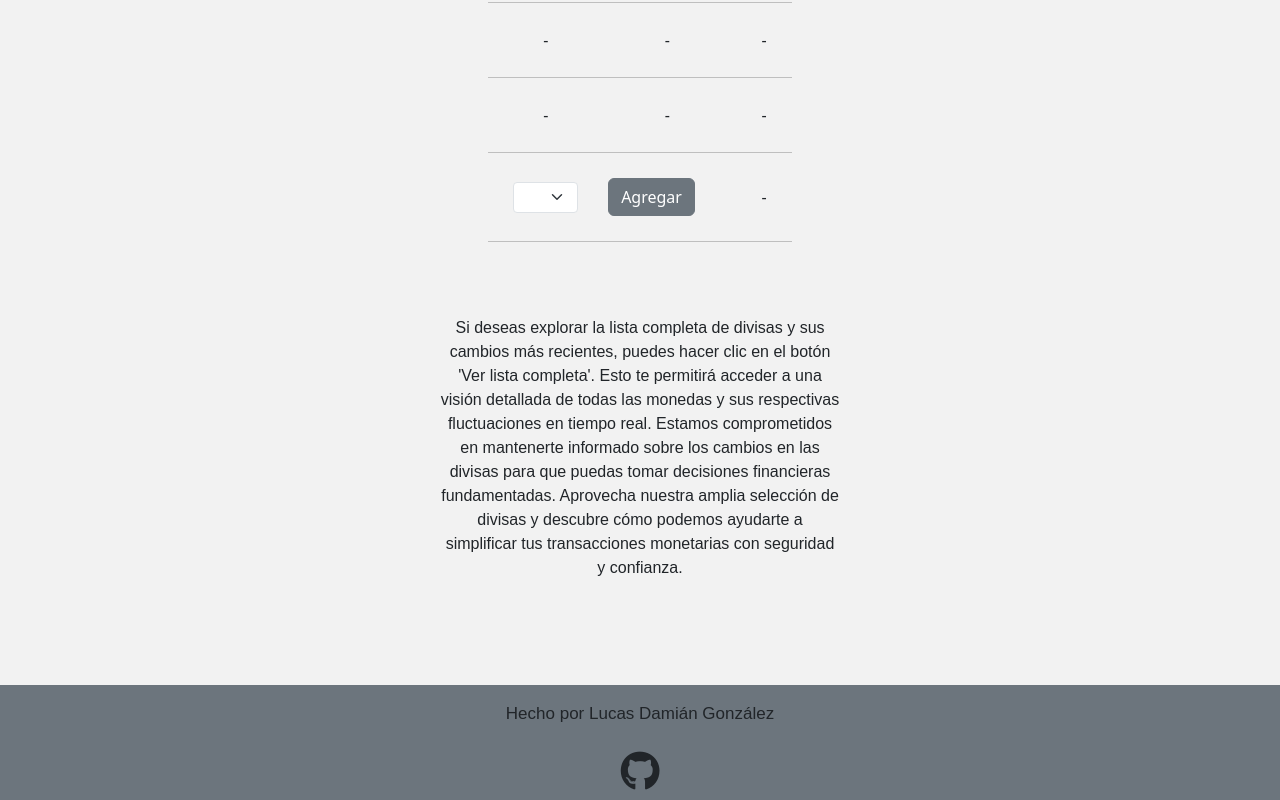
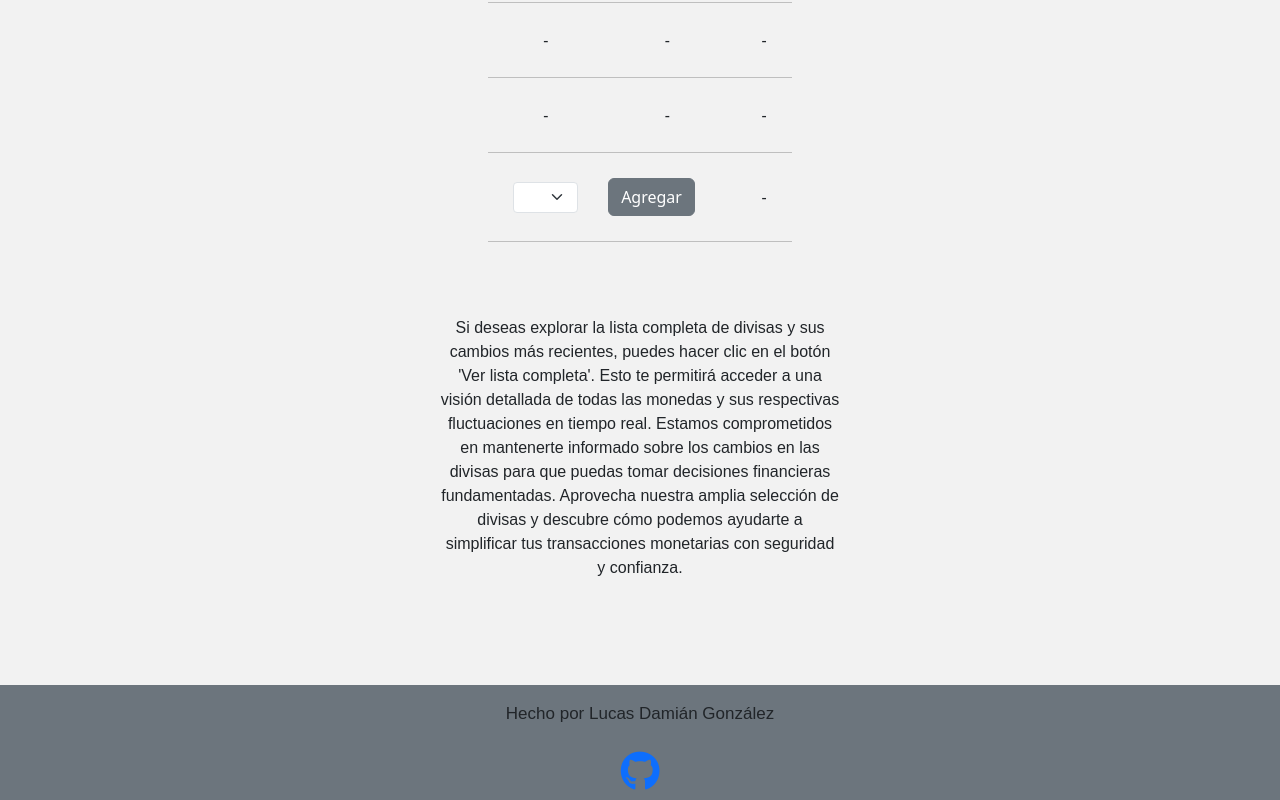
Before and after one commit to lucasdgnzlz/casa-de-cambio, a website: page doc/index.html in a window 1280 px wide. Shown: the part 2880-3680 px from the top of the page. Drawn offline with nearby package versions, Linux system fonts and the light colour scheme; no server answers.

Commit message:
Agrega enlace a github personal

```diff
--- a/doc/index.html
+++ b/doc/index.html
@@ -204,7 +204,9 @@
       <section class="redes-sociales">
         <div class="contenedor-redes">
           <div class="github">
-            <i class="fa-brands fa-github icono-github"></i>
+            <a class="link-github" href="https://github.com/lucasdgnzlz" target="_blank">
+              <i class="fa-brands fa-github icono-github"></i>
+            </a>
           </div>
         </div>
       </section>
```
